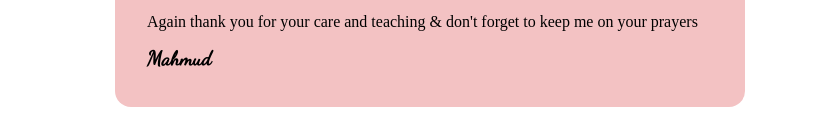
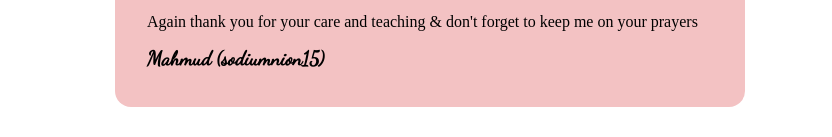
Before and after one commit to sodiumnion15/Teachers_Day, a plain HTML site: page index.html in a window 1280 px wide. Shown: the part 205-342 px from the top of the page, without its empty margins (20-852 px from the left). Drawn offline with nearby package versions, Linux system fonts and the light colour scheme.

Commit message:
helloooo!

```diff
--- a/index.html
+++ b/index.html
@@ -23,7 +23,7 @@
           simplifies intricate concepts, fostering both learning and passion. We are grateful for his dedication and
           inspiration on this Teacher's Day. </p>
         <p class="body">Again thank you for your care and teaching & don't forget to keep me on your prayers</p>
-        <p class="writer cursive"><b>Mahmud</b></p>
+        <p class="writer cursive"><b>Mahmud (sodiumnion15)</b></p>
       </div>
       <div class="letter">
         <p class="cursive address"><b> E-Shikhon?</b></p>
```
